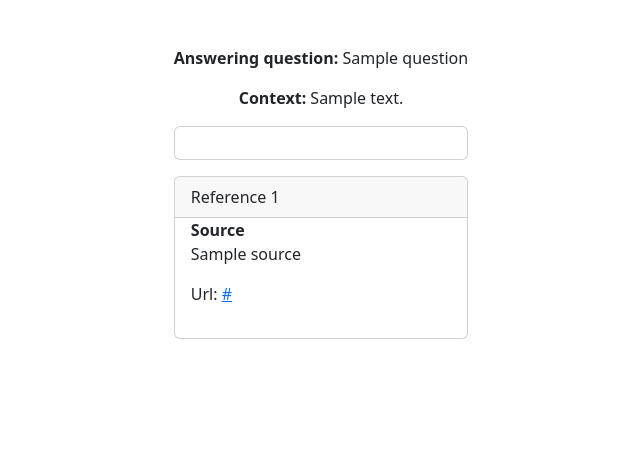
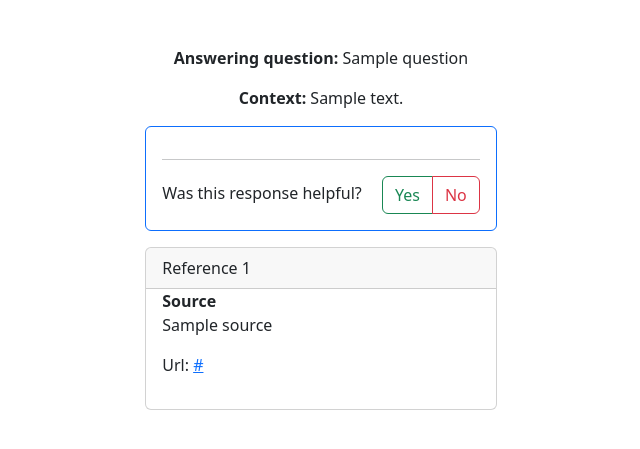
Before and after one commit to UBC-CIC/student-advising-assistant, a Flask app: template flask_app/templates/ans.html in a window 1280 px wide. Shown: the part 98-547 px from the top of the page, without its empty margins (319-959 px from the left). Run offline with Flask 3, Linux system fonts and the light colour scheme; the template is opened without the code that fills it: most values are stand-ins (such as "Sample title", 1, 10 or a date in 2020); parts of the project's set-up code (start-up, migrations or seed data) failed here and were passed over; some libraries are stand-ins or nearby versions.

Commit message:
Add basic feedback toggle and form

```diff
--- a/flask_app/application.py
+++ b/flask_app/application.py
@@ -7,10 +7,12 @@ from flask import Flask, request, render_template
 import json
 from langchain_inference import run_chain
 import os
+import csv
 
 ### Constants
 FACULTIES_PATH = os.path.join('data','documents','faculties.txt')
 INSTRUCTIONS_PATH = os.path.join('config','query_suggestions.md')
+FEEDBACK_CSV_PATH = os.path.join('data','feedback.csv')
 
 ### Globals (set upon load)
 application = Flask(__name__)
@@ -43,12 +45,26 @@ async def answer():
         start_doc = int(start_doc)
 
     # Run the model inference
-    docs, additional_response = await run_chain(program_info,topic,question,start_doc=start_doc)
+    docs, main_response = await run_chain(program_info,topic,question,start_doc=start_doc)
 
     # Render the results
     context_str = ' : '.join(list(program_info.values()) + [topic])
     return render_template('ans.html',question=question,context=context_str,answers=docs,
-                           form=request.form.to_dict(), additional_response=additional_response)
+                           form=request.form.to_dict(), main_response=main_response)
+
+@application.route('/feedback', methods=['POST'])
+async def feedback():
+    # Save submitted feedback
+    fields = ['feedback-hidden-helpful','feedback-hidden-question','feedback-hidden-context',
+              'feedback-hidden-reference-ids','feedback-hidden-response','feedback-reference-select','feedback-comments']
+    data = [request.form[field] for field in fields]
+
+    with open(FEEDBACK_CSV_PATH, "w") as csv_file:
+        writer = csv.writer(csv_file, delimiter=',')
+        writer.writerow(data)
+
+    # Render the results
+    return render_template('feedback.html')
 
 def setup():
     # Upon loading, load the available settings for the form
--- a/flask_app/langchain_inference.py
+++ b/flask_app/langchain_inference.py
@@ -52,7 +52,6 @@ def read_text(filename: str, as_json = False):
 
 graph = doc_graph_utils.read_graph(GRAPH_FILEPATH)
 download_all_dirs(retriever_config['RETRIEVER_NAME'])
-backup_response = read_text(os.path.join(CONFIG_PATH,'backup_response.md'))
 data_source_annotations = read_text(os.path.join(CONFIG_PATH,'data_source_annotations.json'), as_json=True)
 
 ### UTILITY FUNCTIONS
@@ -236,7 +235,7 @@ async def run_chain(program_info: Dict, topic: str, query:str, start_doc:int=Non
     """
 
     llm_query = llm_utils.llm_query(program_info, topic, query)
-    additional_response = None # To store any additional info to display to user in response
+    main_response: str = None
 
     docs = []
     if start_doc:
@@ -262,7 +261,7 @@ async def run_chain(program_info: Dict, topic: str, query:str, start_doc:int=Non
         combine_documents_chain = load_qa_chain(llm=llm, chain_type="refine")
         input_docs = compressed_docs if compressed_docs else docs
         combined_answer = combine_documents_chain.run(input_documents=input_docs, question=llm_query)
-        additional_response = combined_answer
+        main_response = combined_answer
 
     for doc in docs:
         highlighted_text = None
@@ -289,8 +288,4 @@ async def run_chain(program_info: Dict, topic: str, query:str, start_doc:int=Non
 
     format_docs_for_display(docs)
 
-    if len(docs) == 0:
-        # No documents were returned, display the backup response
-        additional_response = backup_response
-
-    return docs, additional_response
+    return docs, main_response
--- a/flask_app/templates/ans.html
+++ b/flask_app/templates/ans.html
@@ -27,16 +27,91 @@
           <p><strong>Answering question: </strong>{{question}}</p>
           <p><strong>Context: </strong>{% if context == '' %} None {% else %} {{context}}{% endif %}</p>
         </div>
-        {% if additional_response %}
-        <div class="card mb-3">
+        <div class="card border-primary mb-3">
           <div class="card-body">
+            {% if main_response %}
             <zero-md>
-              <script type="text/markdown">{{additional_response}}</script>
+              <script type="text/markdown">{{main_response}}</script>
             </zero-md>
+            {% else %}
+            <zero-md src="./static/backup_response.md"></zero-md>
+            {% endif %}
+            <hr>
+            <label for="feedback-toggle" class="me-3">Was this response helpful?</label>
+            <div id="feedback-toggle" class="btn-group">
+              <input type="radio" class="btn-check" name="feedback-toggle" id="feedback-yes" autocomplete="off" value="yes">
+              <label for="feedback-yes" class="btn btn-outline-success" type="button" data-bs-toggle="collapse" data-bs-target="#blank" aria-expanded="true" aria-controls="blank">Yes</label>
+              <input type="radio" class="btn-check" name="feedback-toggle" id="feedback-no" autocomplete="off" value="no">
+              <label for="feedback-no" class="btn btn-outline-danger" type="button" data-bs-toggle="collapse" data-bs-target="#backup-response" aria-expanded="true" aria-controls="backup-response">No</label>
+            </div>
           </div>
         </div>
-        {% endif %}
-        {% for doc in answers%}
+
+        <div id="feedback-accordion" class="accordion accordion-flush">
+          <div class="accordion-item border-0">
+            <div class="accordion-collapse collapse" data-bs-parent="#feedback-accordion" id="backup-response">
+              <div class="card mb-3 accordion-body">
+                <div class="card-body">
+                  <zero-md src="./static/backup_response.md"></zero-md>
+                </div>
+              </div>
+            </div>
+          </div>
+          <div class="accordion-item">
+            <div class="accordion-collapse collapse" data-bs-parent="#feedback-accordion" id="blank">
+              <div class="card mb-3 accordion-body">
+                <div class="card-body">
+                  I'm glad that I could help! If you would like to submit some feedback, it will help improve the system.
+                </div>
+              </div>
+            </div>
+          </div>
+        </div>
+
+        <div id="feedback-form" class="card mb-3">
+          <div class="card-header">
+            Feedback Form
+          </div>
+          <div class="card-body">
+            <div class="alert alert-light" role="alert">
+              Submitting feedback is optional, but will help improve the system.
+              If you submit feedback, your question and the system response will be anonymously recorded.
+            </div>
+            <form action="/feedback" method="post">
+              <input type="hidden" id="feedback-hidden-helpful" name="feedback-hidden-helpful">
+              <input type="hidden" name="feedback-hidden-question" value="{{question}}">
+              <input type="hidden" name="feedback-hidden-context" value="{{context}}">
+              <input
+              type="hidden"
+              name="feedback-hidden-reference-ids"
+              value="{% for doc in answers %}{{doc.metadata['doc_id']}},{% endfor %}">
+              <input type="hidden" name="feedback-hidden-response" value="{{main_response}}">
+
+              <div class="mt-3">
+                <div class="input-group mb-3">
+                  <span class="input-group-text" id="inputGroup-sizing-default">Which reference is the most relevant?</span>
+                  <select class="form-select" name="feedback-reference-select" aria-label="Reference Select">
+                    <option selected>None</option>
+                    {% for i in range(answers|length) %}
+                      <option value="{{i+1}}">Reference {{i+1}}</option>
+                    {% endfor %}
+                  </select>
+                </div>
+
+                <div class="mb-3">
+                  <label for="feedback-comments" class="form-label">Include any additional comments:</label>
+                  <textarea id="feedback-comments" class="form-control" name="feedback-comments" cols="40" rows="3"></textarea>
+                </div>
+
+                <div class="col-12">
+                  <button id="feedback-submit" type="submit" class="btn btn-primary">Submit</button>
+                </div>
+              </div>
+            </form>
+          </div>
+        </div>
+
+        {% for doc in answers %}
         <div class="card mb-3">
           <div class="card-header">
             Reference {{loop.index}}
@@ -72,7 +147,8 @@
               <li>
                 <p>{{title}}: <a href="{{link}}">{{link}}</a></p>
                 {% if doc_id %}
-                <button id="ask" type="submit" class="btn btn-outline-secondary" onclick="post_form({{doc_id}})">Ask Cali about this link</button>
+                <button id="ask" type="submit" class="btn btn-outline-secondary" onclick="post_form({{doc_id}})">Ask
+                  Cali about this link</button>
                 {% endif %}
               </li>
               {% endfor %}
@@ -115,6 +191,18 @@
   document.getElementById("ask").onclick = function () {
     location.href = "/";
   };
+
+  $(document).ready(function() {
+    $("#feedback-form").hide()
+
+    $("#feedback-toggle").change(function() {
+      // Show the feedback form if a feedback toggle selection is made
+      $("#feedback-form").show()
+      let feedbackToggleVal = $("input[name='feedback-toggle']:checked").val();
+      $("#feedback-hidden-helpful").val(feedbackToggleVal)
+    });
+   });
+
   // ]]>
 </script>
 
--- a/flask_app/templates/index.html
+++ b/flask_app/templates/index.html
@@ -72,8 +72,6 @@
       </div>
       <div class="card-body">
         <form action="/answer" method="post">
-          <p><strong>Note:</strong> Do not submit any personal or sensitive information through this form </p>
-
           <div class="col-12">
             <div class="input-group mb-3">
               <span class="input-group-text" id="inputGroup-sizing-default">Faculty</span>
```
Also changed, not shown: flask_app/templates/feedback.html (added, +48 -0 lines), flask_app/static/backup_response.md (renamed from flask_app/config/backup_response.md).
